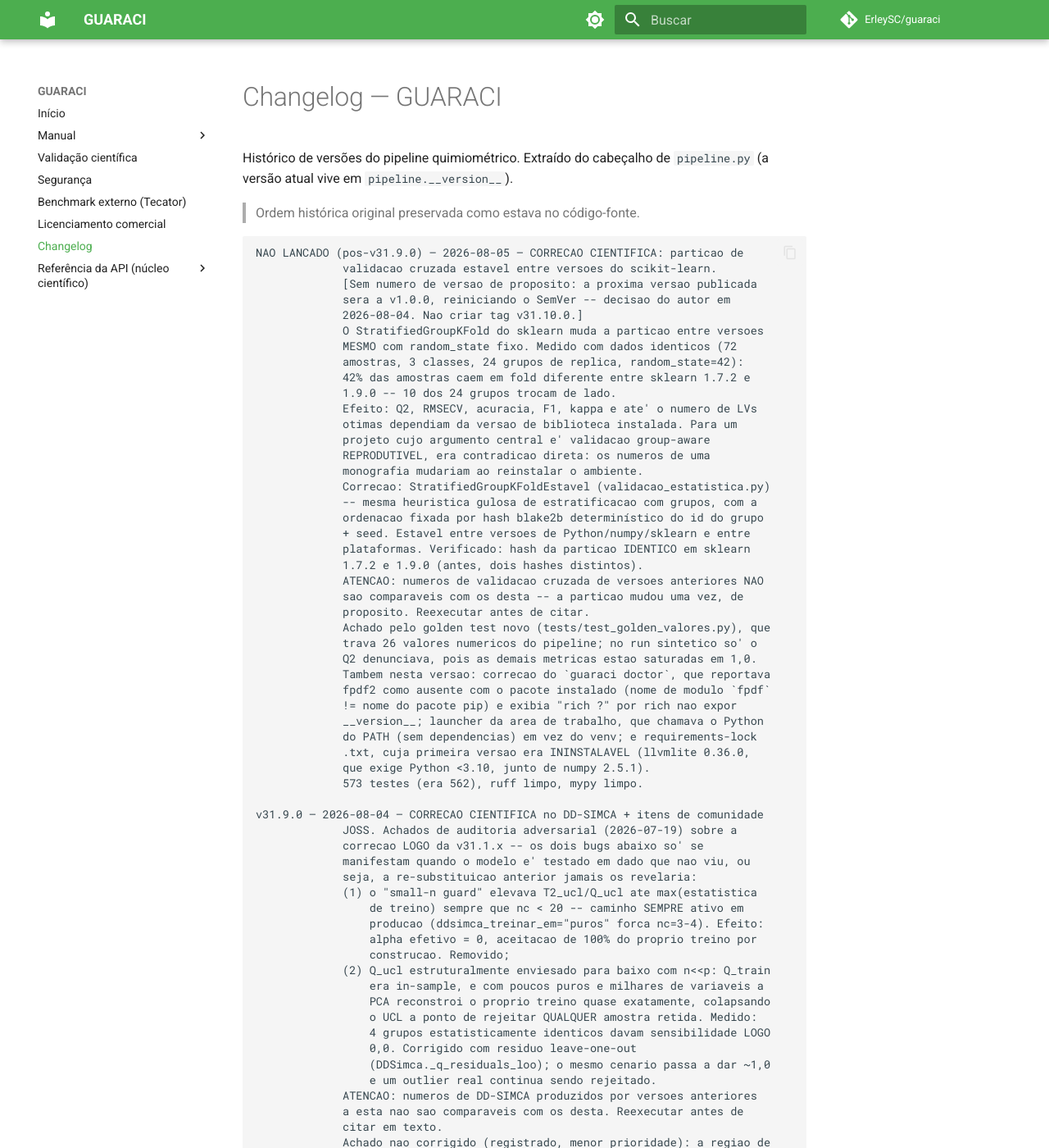
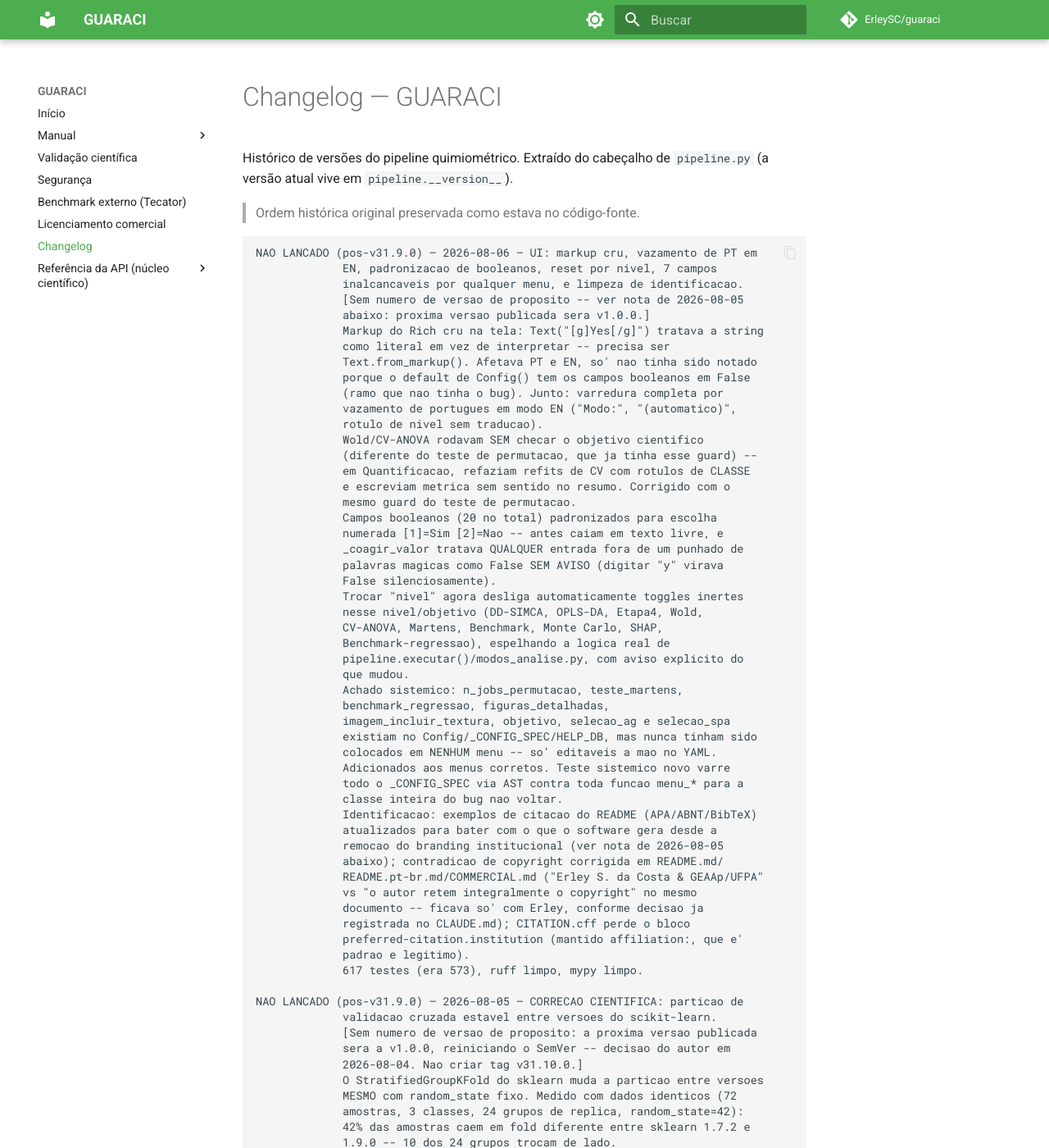
Before and after one commit to ErleySC/guaraci, an MkDocs documentation site: the page built from docs/CHANGELOG.md, in a window 1280 px wide and 1400 px high. Shown: the whole window at 82% size. Built offline with MkDocs 1.6.1 and Material for MkDocs 9.7.7, drawn with Linux system fonts in a browser that asks for light colours; comment, search, counter and statistics services are not loaded; some of the changed text lies outside the part shown.

Commit message:
docs: organiza identificacao e fecha documentacao do dia (revisao final)
Achados na revisao final de identificacao/documentos, todos derivados
da decisao ja aprovada na ETAPA institucional (remover branding fixo
GEAAp/UFPA do SOFTWARE, manter contexto biografico/proveniencia):

1. Exemplos de citacao do README (APA/ABNT/BibTeX) ainda mostravam
   "GEAAp/UFPA" como instituicao -- mas isso ja tinha sido removido do
   que o proprio software gera (tela Sobre, relatorios). Documentacao
   e software diziam coisas diferentes. Atualizados para bater.

2. Contradicao direta no MESMO documento, em 3 arquivos (README.md,
   README.pt-br.md, docs/COMMERCIAL.md): a linha de copyright dizia
   "© 2026 Erley S. da Costa & GEAAp/UFPA", mas duas linhas abaixo
   dizia "o autor retem integralmente o copyright". Contradiz a
   decisao ja registrada no CLAUDE.md ("copyright exclusivo do codigo
   para Erley"). Corrigido para so' Erley S. da Costa.

3. CITATION.cff tinha um bloco preferred-citation.institution
   (GEAAp/UFPA) -- diferente de affiliation (onde o autor trabalhava,
   legitimo e mantido), institution atribui a CITACAO a instituicao.
   Removido; validado que o YAML continua correto.

NAO tocado, de proposito (categoria diferente -- biografia/proveniencia,
nao branding do software): "Originally built for an undergraduate
thesis... UFPA", bio do autor no README ("Erley... GEAAp/UFPA"),
affiliation: no CITATION.cff, agradecimentos do paper JOSS.

Tambem nesta revisao:
- docs/CHANGELOG.md: entrada consolidada cobrindo tudo desde a ultima
  entrada (2026-08-05) -- fix de markup/i18n, guard de objetivo em
  Wold/CV-ANOVA, padronizacao de booleanos, reset por nivel, os 7
  campos de menu inalcancaveis, e esta limpeza de identificacao.
- docs/MANUAL.md: nova secao 1.1 documentando o checklist pre-execucao
  (descarte por faixa espectral, amostras sem mae_id, estimativa de
  tempo) -- funcionalidade nova de hoje que ainda nao estava descrita.

617 testes, ruff limpo.

````diff
--- a/docs/CHANGELOG.md
+++ b/docs/CHANGELOG.md
@@ -6,6 +6,54 @@ Histórico de versões do pipeline quimiométrico. Extraído do cabeçalho de
 > Ordem histórica original preservada como estava no código-fonte.
 
 ```
+NAO LANCADO (pos-v31.9.0) — 2026-08-06 — UI: markup cru, vazamento de PT em
+             EN, padronizacao de booleanos, reset por nivel, 7 campos
+             inalcancaveis por qualquer menu, e limpeza de identificacao.
+             [Sem numero de versao de proposito -- ver nota de 2026-08-05
+             abaixo: proxima versao publicada sera v1.0.0.]
+             Markup do Rich cru na tela: Text("[g]Yes[/g]") tratava a string
+             como literal em vez de interpretar -- precisa ser
+             Text.from_markup(). Afetava PT e EN, so' nao tinha sido notado
+             porque o default de Config() tem os campos booleanos em False
+             (ramo que nao tinha o bug). Junto: varredura completa por
+             vazamento de portugues em modo EN ("Modo:", "(automatico)",
+             rotulo de nivel sem traducao).
+             Wold/CV-ANOVA rodavam SEM checar o objetivo cientifico
+             (diferente do teste de permutacao, que ja tinha esse guard) --
+             em Quantificacao, refaziam refits de CV com rotulos de CLASSE
+             e escreviam metrica sem sentido no resumo. Corrigido com o
+             mesmo guard do teste de permutacao.
+             Campos booleanos (20 no total) padronizados para escolha
+             numerada [1]=Sim [2]=Nao -- antes caiam em texto livre, e
+             _coagir_valor tratava QUALQUER entrada fora de um punhado de
+             palavras magicas como False SEM AVISO (digitar "y" virava
+             False silenciosamente).
+             Trocar "nivel" agora desliga automaticamente toggles inertes
+             nesse nivel/objetivo (DD-SIMCA, OPLS-DA, Etapa4, Wold,
+             CV-ANOVA, Martens, Benchmark, Monte Carlo, SHAP,
+             Benchmark-regressao), espelhando a logica real de
+             pipeline.executar()/modos_analise.py, com aviso explicito do
+             que mudou.
+             Achado sistemico: n_jobs_permutacao, teste_martens,
+             benchmark_regressao, figuras_detalhadas,
+             imagem_incluir_textura, objetivo, selecao_ag e selecao_spa
+             existiam no Config/_CONFIG_SPEC/HELP_DB, mas nunca tinham sido
+             colocados em NENHUM menu -- so' editaveis a mao no YAML.
+             Adicionados aos menus corretos. Teste sistemico novo varre
+             todo o _CONFIG_SPEC via AST contra toda funcao menu_* para a
+             classe inteira do bug nao voltar.
+             Identificacao: exemplos de citacao do README (APA/ABNT/BibTeX)
+             atualizados para bater com o que o software gera desde a
+             remocao do branding institucional (ver nota de 2026-08-05
+             abaixo); contradicao de copyright corrigida em README.md/
+             README.pt-br.md/COMMERCIAL.md ("Erley S. da Costa & GEAAp/UFPA"
+             vs "o autor retem integralmente o copyright" no mesmo
+             documento -- ficava so' com Erley, conforme decisao ja
+             registrada no CLAUDE.md); CITATION.cff perde o bloco
+             preferred-citation.institution (mantido affiliation:, que e'
+             padrao e legitimo).
+             617 testes (era 573), ruff limpo, mypy limpo.
+
 NAO LANCADO (pos-v31.9.0) — 2026-08-05 — CORRECAO CIENTIFICA: particao de
              validacao cruzada estavel entre versoes do scikit-learn.
              [Sem numero de versao de proposito: a proxima versao publicada
--- a/docs/MANUAL.md
+++ b/docs/MANUAL.md
@@ -42,7 +42,30 @@ As três formas compartilham o mesmo motor (`pipeline.py`) e a mesma
 configuração (`config.yaml` / classe `Config`) — não há divergência de
 resultado entre elas.
 
-### 1.1 Painel de acompanhamento em tempo real (terminal)
+### 1.1 Checklist pré-execução (terminal)
+
+Antes de confirmar a execução (`[R]`), o assistente de terminal mostra um
+checklist com uma varredura barata dos arquivos `.dx` (~0,3 s para milhares
+de arquivos — só lê o cabeçalho JCAMP-DX, não os 8192 pontos espectrais),
+que antecipa dois efeitos que **mudam o N da análise** e antes só apareciam
+no meio do log, depois de a execução já ter começado:
+
+- **Descarte por faixa espectral incompatível** — datasets reais podem
+  misturar janelas de aquisição (ex.: NIR completo `[0, 15797]` vs. faixa
+  estreita `[300, 4000]`); o motor mantém só a faixa dominante e descarta o
+  resto. O checklist mostra quantos espectros serão descartados e de qual
+  espécie, antes de rodar.
+- **Amostras sem `mae_id`** — entram na análise **sem** proteção contra
+  vazamento de réplica (o diferencial central do projeto). O checklist
+  avisa quantas.
+
+Também mostra uma **estimativa de tempo** (faixa, não valor exato — ex.:
+`~6-15 min`), calibrada em medição real, não em regra de bolso. Quando
+`n_jobs_permutacao=1` e há muitas permutações, o checklist sugere
+explicitamente subir esse valor: o resultado é idêntico (mesmo seed, mesma
+partição), só o tempo de execução muda.
+
+### 1.2 Painel de acompanhamento em tempo real (terminal)
 
 Ao rodar pelo assistente de terminal, a execução é acompanhada por um painel
 ao vivo (biblioteca *Rich*) que mostra, a cada instante: o objetivo científico
````
Also changed, not shown: README.md (+3 -4 lines), README.pt-br.md (+3 -4 lines), docs/COMMERCIAL.md (+1 -1 lines), 1 other file.
